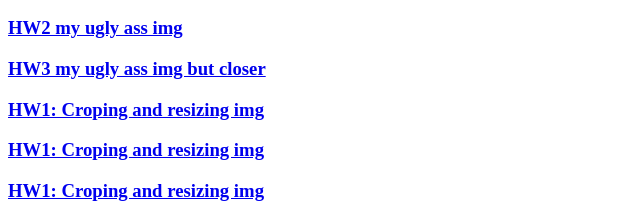
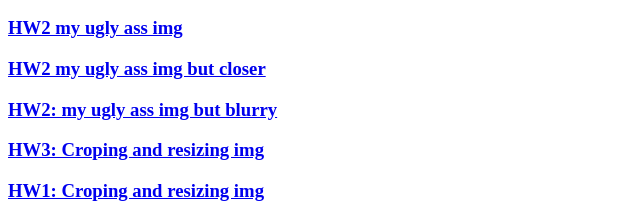
Before and after one commit to gomither/media150, a plain HTML site: page index.html in a window 1280 px wide. Shown: the part 642-860 px from the top of the page, 0-640 px from the left. Drawn offline with Linux system fonts and the light colour scheme.

Commit message:
Update homework links and descriptions in index.html

```diff
--- a/index.html
+++ b/index.html
@@ -31,8 +31,8 @@
         </p>
         <h3> <a href="homeworkforgit/homework1.jpg">HW1: Croping and resizing img</a></h3>
         <h3> <a href="homeworkforgit/homework2.1.jpg">HW2 my ugly ass img</a></h3>
-        <h3> <a href="homeworkforgit/homework2.2.jpg">HW3 my ugly ass img but closer</a></h3>
-        <h3> <a href="homeworkforgit/homework2.3.jpg">HW1: Croping and resizing img</a></h3>
-        <h3> <a href="homeworkforgit/homework3.1.jpg">HW1: Croping and resizing img</a></h3>
+        <h3> <a href="homeworkforgit/homework2.2.jpg">HW2 my ugly ass img but closer</a></h3>
+        <h3> <a href="homeworkforgit/homework2.3.jpg">HW2: my ugly ass img but blurry</a></h3>
+        <h3> <a href="homeworkforgit/homework3.1.jpg">HW3: Croping and resizing img</a></h3>
         <h3> <a href="homeworkforgit/homework3.2.jpg">HW1: Croping and resizing img</a></h3>
         <h3> <a href="homeworkforgit/homework4.jpg">HW1: Croping and resizing img</a></h3>
```
